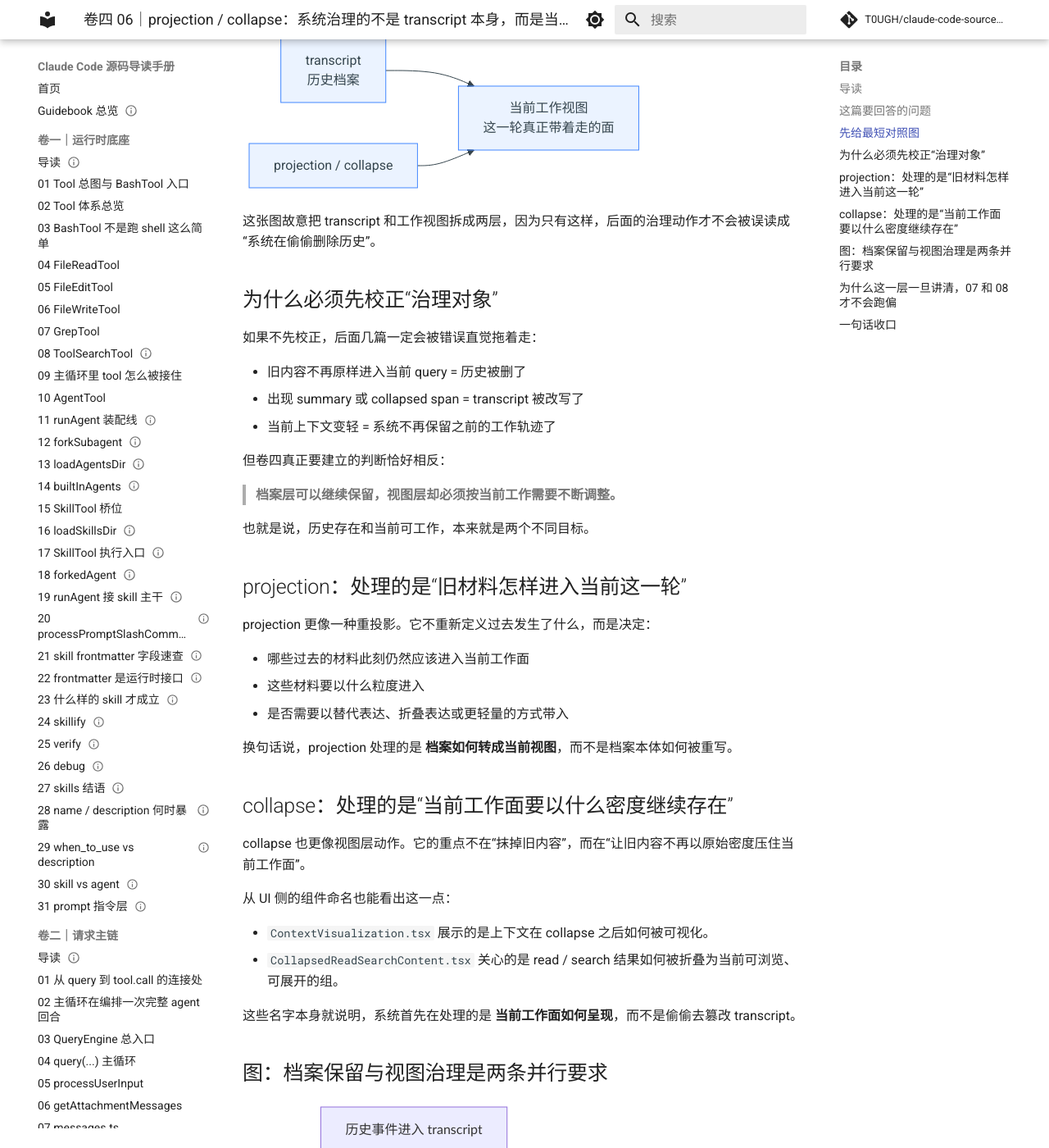
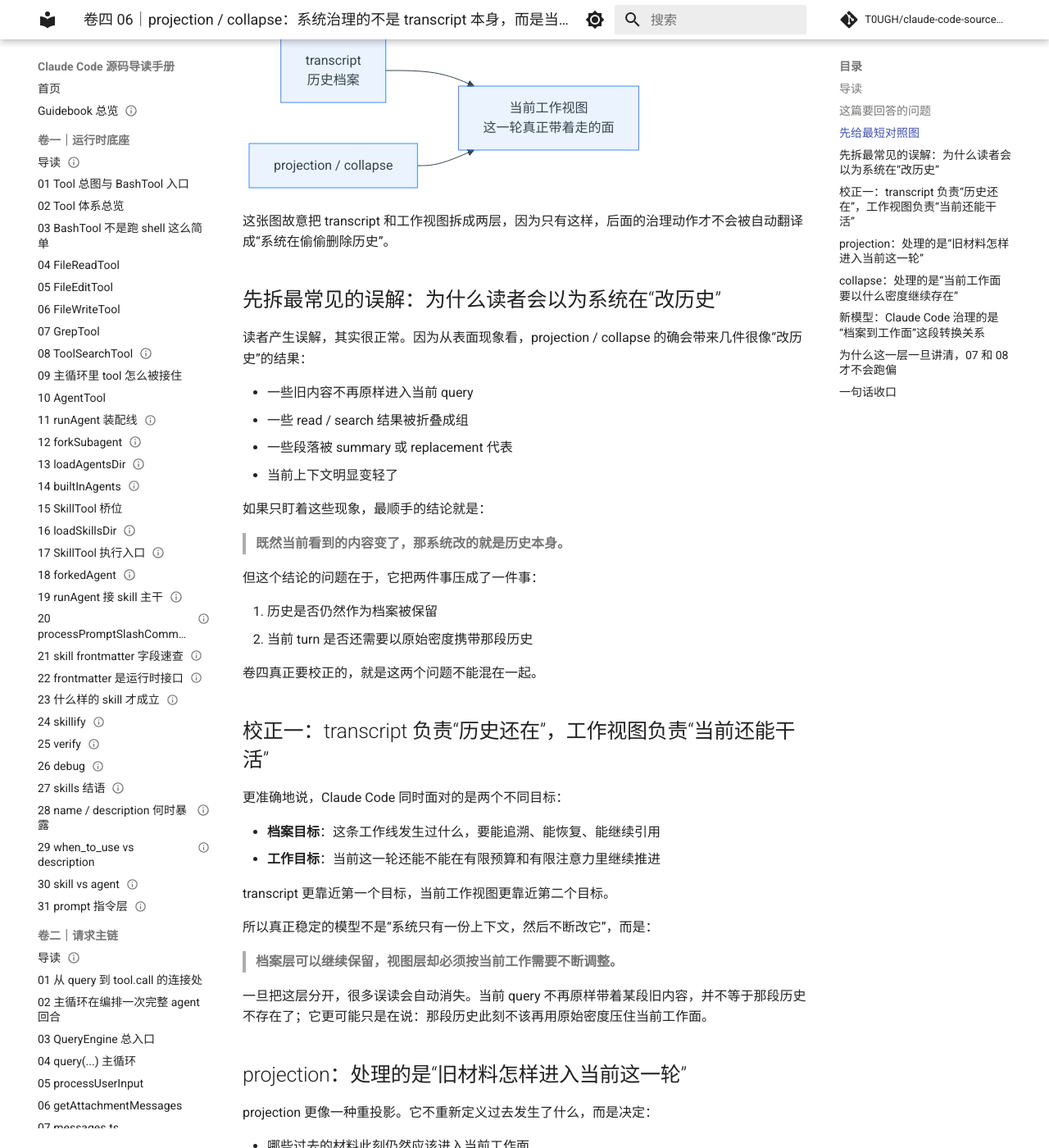
Before and after one commit to T0UGH/claude-code-source-guide, an MkDocs documentation site: the page built from docs/guidebookv2/volume-4/06-projection-and-collapse-govern-the-workable-view-not-the-transcript-itself.md, in a window 1280 px wide and 1400 px high, scrolled down 769 px. Shown: the whole window at 82% size. Built offline with MkDocs 1.6.1 and Material for MkDocs 9.7.7, drawn with Linux system fonts in a browser that asks for light colours; comment, search, counter and statistics services are not loaded; some of the changed text lies outside the part shown.

Commit message:
tighten volume 4 context and recovery framing

````diff
--- a/docs/guidebookv2/volume-4/06-projection-and-collapse-govern-the-workable-view-not-the-transcript-itself.md
+++ b/docs/guidebookv2/volume-4/06-projection-and-collapse-govern-the-workable-view-not-the-transcript-itself.md
@@ -17,7 +17,7 @@ tags:
 - **上一篇**：[卷四 05｜collapse / compaction / projection / restore 的总体关系图](./05-overall-map-of-collapse-compaction-projection-restore.md)
 - **下一篇**：[卷四 07｜compact / compaction：主动减负机制本体](./07-compact-and-compaction-as-the-active-load-shedding-mechanism.md)
 
-卷四后半的总图已经给出，但还有一个最容易带偏读者的误解必须先拆掉：只要看到 collapse、summary、replacement、折叠，读者就会直觉地以为系统在“改历史”。这一篇的任务，就是先把治理对象校正清楚。Claude Code 真正优先治理的，不是 transcript 本体，而是当前 turn 还能不能拿着一块可工作的视图继续往下走。
+卷四后半已经有了总图，但真正最容易把读者带偏的，不是某个机制细节，而是一个更早的误解：只要看到 collapse、summary、replacement、折叠，直觉就会把它们理解成“系统在改历史”。这一篇先不急着讲复杂实现，而是先把治理对象校正过来。Claude Code 真正优先处理的，不是 transcript 这份档案本体，而是当前 turn 还能不能拿着一块可工作的视图继续推进。
 
 ## 这篇要回答的问题
 
@@ -35,21 +35,42 @@ flowchart LR
     C[projection / collapse] --> B
 ```
 
-这张图故意把 transcript 和工作视图拆成两层，因为只有这样，后面的治理动作才不会被误读成“系统在偷偷删除历史”。
+这张图故意把 transcript 和工作视图拆成两层，因为只有这样，后面的治理动作才不会被自动翻译成“系统在偷偷删除历史”。
 
-## 为什么必须先校正“治理对象”
+## 先拆最常见的误解：为什么读者会以为系统在“改历史”
 
-如果不先校正，后面几篇一定会被错误直觉拖着走：
+读者产生误解，其实很正常。因为从表面现象看，projection / collapse 的确会带来几件很像“改历史”的结果：
 
-- 旧内容不再原样进入当前 query = 历史被删了
-- 出现 summary 或 collapsed span = transcript 被改写了
-- 当前上下文变轻 = 系统不再保留之前的工作轨迹了
+- 一些旧内容不再原样进入当前 query
+- 一些 read / search 结果被折叠成组
+- 一些段落被 summary 或 replacement 代表
+- 当前上下文明显变轻了
 
-但卷四真正要建立的判断恰好相反：
+如果只盯着这些现象，最顺手的结论就是：
+
+> **既然当前看到的内容变了，那系统改的就是历史本身。**
+
+但这个结论的问题在于，它把两件事压成了一件事：
+
+1. 历史是否仍然作为档案被保留
+2. 当前 turn 是否还需要以原始密度携带那段历史
+
+卷四真正要校正的，就是这两个问题不能混在一起。
+
+## 校正一：transcript 负责“历史还在”，工作视图负责“当前还能干活”
+
+更准确地说，Claude Code 同时面对的是两个不同目标：
+
+- **档案目标**：这条工作线发生过什么，要能追溯、能恢复、能继续引用
+- **工作目标**：当前这一轮还能不能在有限预算和有限注意力里继续推进
+
+transcript 更靠近第一个目标，当前工作视图更靠近第二个目标。
+
+所以真正稳定的模型不是“系统只有一份上下文，然后不断改它”，而是：
 
 > **档案层可以继续保留，视图层却必须按当前工作需要不断调整。**
 
-也就是说，历史存在和当前可工作，本来就是两个不同目标。
+一旦把这层分开，很多误读会自动消失。当前 query 不再原样带着某段旧内容，并不等于那段历史不存在了；它更可能只是在说：那段历史此刻不该再用原始密度压住当前工作面。
 
 ## projection：处理的是“旧材料怎样进入当前这一轮”
 
@@ -61,43 +82,60 @@ projection 更像一种重投影。它不重新定义过去发生了什么，而
 
 换句话说，projection 处理的是 **档案如何转成当前视图**，而不是档案本体如何被重写。
 
+这也是为什么 projection 在卷四里重要：它逼读者接受一个更准确的模型——系统不是把历史整块搬进当前 query，而是在把历史重新投成一块此刻还能工作的面。
+
 ## collapse：处理的是“当前工作面要以什么密度继续存在”
 
-collapse 也更像视图层动作。它的重点不在“抹掉旧内容”，而在“让旧内容不再以原始密度压住当前工作面”。
+collapse 也首先是视图层动作。它的重点不是“抹掉旧内容”，而是“让旧内容不再以原始密度压住当前工作面”。
 
 从 UI 侧的组件命名也能看出这一点：
 
-- `ContextVisualization.tsx` 展示的是上下文在 collapse 之后如何被可视化。
-- `CollapsedReadSearchContent.tsx` 关心的是 read / search 结果如何被折叠为当前可浏览、可展开的组。
+- `ContextVisualization.tsx` 展示的是上下文在 collapse 之后如何被可视化
+- `CollapsedReadSearchContent.tsx` 关心的是 read / search 结果如何被折叠为当前可浏览、可展开的组
 
-这些名字本身就说明，系统首先在处理的是 **当前工作面如何呈现**，而不是偷偷去篡改 transcript。
+这些名字本身就在提示：系统首先在处理的是 **当前工作面如何呈现、如何负载、如何继续可用**，而不是偷偷去篡改 transcript。
 
-## 图：档案保留与视图治理是两条并行要求
+## 新模型：Claude Code 治理的是“档案到工作面”这段转换关系
+
+到这里，可以把新模型压成一句更完整的话：
+
+> **Claude Code 不是直接治理 transcript 本体，而是在治理“档案如何变成当前工作面”这段转换关系。**
+
+也因此，projection / collapse 在卷四里的位置不是过渡说明，而是认知校正：
+
+- transcript 不等于当前送模内容
+- 视图变轻不等于历史被删
+- 治理的第一层不是改档案，而是改当前工作面的负载方式
+
+图示可以再压缩成下面这样：
 
 ```mermaid
 flowchart TD
     A[历史事件进入 transcript] --> B[档案继续保留]
     A --> C[当前 query 需要活动视图]
-    C --> D[projection / collapse]
-    D --> E[更轻、更聚焦的当前工作面]
+    B --> D[不是所有档案都要原样进入当前 turn]
+    C --> E[projection / collapse]
+    E --> F[更轻、更聚焦的当前工作面]
 ```
 
-这张图的重点是：同一条历史可以同时满足两件事——被保留在档案里，以及被以更轻量的方式带进当前工作面。
+这张图最关键的不是流程感，而是边界感：同一条历史可以同时满足两件事——被保留在档案里，以及被以更轻量的方式带进当前工作面。
 
 ## 为什么这一层一旦讲清，07 和 08 才不会跑偏
 
-因为 06 实际上是在替后两篇扫雷。
+06 真正的作用，是替后两篇扫雷。
 
 如果不先立住“治理对象是当前工作视图”，那么：
 
 - 07 会很容易被误读成“删历史机制”
 - 08 会很容易被误读成“把删掉的历史重新读回来”
 
-而在正确边界下，后面的关系就会自然清楚：
+而在正确边界下，后面的分工才会自然清楚：
 
 - 07 讲的是如何主动重组当前工作条件
 - 08 讲的是治理之后，如何把这条工作线重新接活
 
+也就是说，06 不是后半卷的过渡篇，而是后半卷真正的认知校正篇：它先把“系统到底在治理什么”这件事讲正，后面的 compact 与 restore 才不会建立在错误对象上。
+
 ## 一句话收口
 
 > **projection / collapse 的关键，不在于它们有没有改过某段旧文本，而在于它们先处理的是当前 query 真正携带的工作视图：历史可以继续保留在 transcript 里，但当前工作面不能永远背着历史的原始密度。**
````
Also changed, not shown: docs/guidebookv2/volume-4/02-why-messages-context-system-prompt-transcript-session-are-not-the-same.md (+22 -25 lines), docs/guidebookv2/volume-4/03-how-the-current-workable-context-is-assembled.md (+11 -3 lines), docs/guidebookv2/volume-4/05-overall-map-of-collapse-compaction-projection-restore.md (+47 -14 lines), docs/guidebookv2/volume-4/08-restore-and-session-recovery-how-the-system-resumes-work.md (+20 -22 lines).
